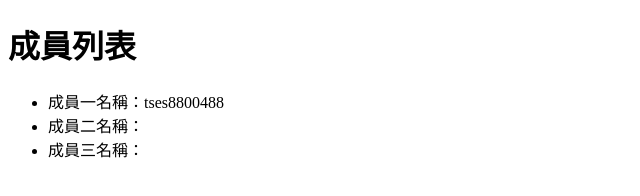
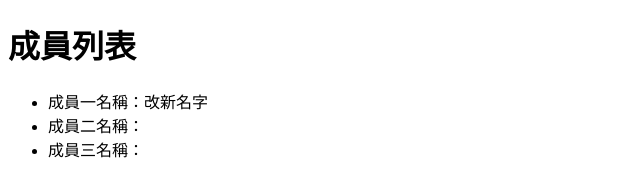
Before and after one commit to tses8800488/test1107, a plain HTML site: page index.html in a window 1280 px wide. Shown: the full height of the page, 0-640 px from the left. Drawn offline with Linux system fonts and the light colour scheme.

Commit message:
改新名字

```diff
--- a/index.html
+++ b/index.html
@@ -8,7 +8,7 @@
 <body>
     <h1>成員列表</h1>
     <ul>
-        <li>成員一名稱：tses8800488</li>
+        <li>成員一名稱：改新名字</li>
         <li>成員二名稱：</li>
         <li>成員三名稱：</li>
     </ul>
```
